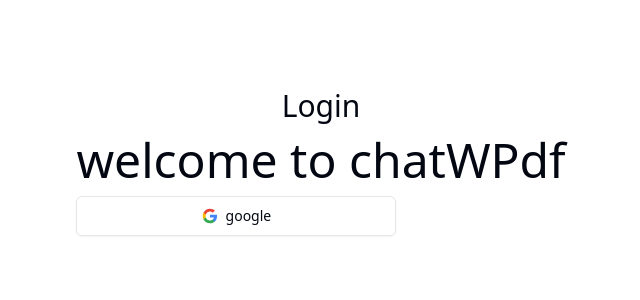
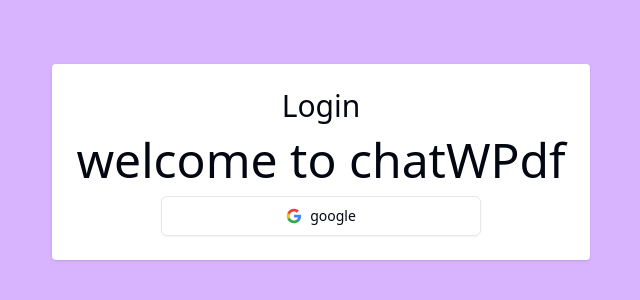
Before and after one commit to alidauda/ask-gpt, a Next.js app: page /login in a window 1280 px wide. Shown: the part 238-538 px from the top of the page, without its empty margins (319-959 px from the left). Built offline with nearby package versions, Linux system fonts and the light colour scheme.

Commit message:
input field fixed

```diff
--- a/src/app/[slug]/page.tsx
+++ b/src/app/[slug]/page.tsx
@@ -7,8 +7,9 @@
   return (
     <div className='bg-[#f5f7f9] min-h-screen '>
       <NavBar />
-      <div className='grid grid-cols-5 h-full '>
+      <div className='grid lg:grid-cols-5 h-full '>
         <LeftBar url={params.slug} />
+
         <RightBar id={params.slug} />
       </div>
     </div>
--- a/src/app/components/Login.tsx
+++ b/src/app/components/Login.tsx
@@ -1,26 +1,12 @@
 'use client';
-import { Icons } from '@/helpers/Icons';
+
 import NextAuthProvider from '@/helpers/nextauth';
-import { signIn } from 'next-auth/react';
-import { Button } from '@/components/ui/button';
+import LoginComponent from './LoginComponent';
 
 export default function Login() {
   return (
     <NextAuthProvider>
-      <main className='grid h-[100dvh] place-content-center gap-3'>
-        <h1 className='text-center font-medium  text-3xl'>Login</h1>
-        <p className='text-center text-5xl font-normal'>welcome to chatWPdf</p>
-        <div className=' w-80 flex justify-center'>
-          <Button
-            variant='outline'
-            size='lg'
-            className='w-full'
-            onClick={() => signIn('google')}
-          >
-            <Icons.google className='h-4 w-4 mr-2' /> google
-          </Button>
-        </div>
-      </main>
+      <LoginComponent />
     </NextAuthProvider>
   );
 }
--- /dev/null
+++ b/src/app/components/LoginComponent.tsx
@@ -0,0 +1,23 @@
+import { signIn } from 'next-auth/react';
+import { Button } from '@/components/ui/button';
+import { Icons } from '@/helpers/Icons';
+export default function LoginComponent() {
+  return (
+    <main className='grid h-[100dvh] place-content-center gap-3 bg-purple-300'>
+      <div className='bg-white p-6 flex flex-col justify-center items-center gap-3 rounded shadow'>
+        <h1 className='text-center font-medium  text-3xl'>Login</h1>
+        <p className='text-center text-5xl font-normal'>welcome to chatWPdf</p>
+        <div className=' w-80 flex justify-center'>
+          <Button
+            variant='outline'
+            size='lg'
+            className='w-full'
+            onClick={() => signIn('google')}
+          >
+            <Icons.google className='h-4 w-4 mr-2' /> google
+          </Button>
+        </div>
+      </div>
+    </main>
+  );
+}
--- a/src/app/components/chat/RightBar.tsx
+++ b/src/app/components/chat/RightBar.tsx
@@ -25,12 +25,12 @@
   console.log(data);
 
   return (
-    <div className=' h-[inherit] bg-white min-h-[90vh] border-l border-gray-300 col-span-3 justify-between overflow-hidden'>
+    <div className=' flex flex-col col-span-3  bg-white  border-l border-gray-300  justify-between '>
       <div className='h-[75vh] overflow-y-scroll scroll-auto	'>
         {data && <ChatSection message={data.message} isLoading={isLoading} />}
       </div>
       <form
-        className='border-t h-[10vh] flex flex-row justify-between items-center p-6'
+        className='border-t h-36 flex flex-row justify-between items-center p-6'
         onSubmit={onSubmit}
       >
         <Input
--- a/src/app/components/chat/leftBar.tsx
+++ b/src/app/components/chat/leftBar.tsx
@@ -3,7 +3,7 @@
 export default async function LeftBar({ url }: { url: string }) {
   const pdf = await getOnePdf(url);
   return (
-    <div className='grid col-span-2 overflow-hidden '>
+    <div className='lg:grid col-span-2 overflow-hidden hidden '>
       <iframe
         src={pdf.url}
         title={pdf.name}
--- a/src/app/layout.tsx
+++ b/src/app/layout.tsx
@@ -1,7 +1,7 @@
 import NextAuthProvider from '@/helpers/nextauth';
 import './globals.css';
 // import { QueryClient, QueryClientProvider } from "@tanstack/react-query";
-import QueryProvider from './queryProvider';
+
 export default function RootLayout({
   children,
 }: {
@@ -12,10 +12,9 @@
   return (
     <html lang='en'>
       <body>
-      {/* <QueryClientProvider client={queryClient}> */}
-      <NextAuthProvider>{children}</NextAuthProvider>
-    {/* </QueryClientProvider> */}
-
+        {/* <QueryClientProvider client={queryClient}> */}
+        {children}
+        {/* </QueryClientProvider> */}
       </body>
     </html>
   );
--- a/src/app/queryProvider.tsx
+++ /dev/null
@@ -1,17 +0,0 @@
-"use client"
-import { ReactNode } from "react"
-import { QueryClientProvider, QueryClient } from "@tanstack/react-query"
-
-type Props = {
-    children: ReactNode;
-};
-
-const queryClient = new QueryClient();
-
-export default function QueryProvider({ children }: Props) {
-    return (
-        <QueryClientProvider client={queryClient}>
-            {children}
-        </QueryClientProvider>
-    );
-}
```
